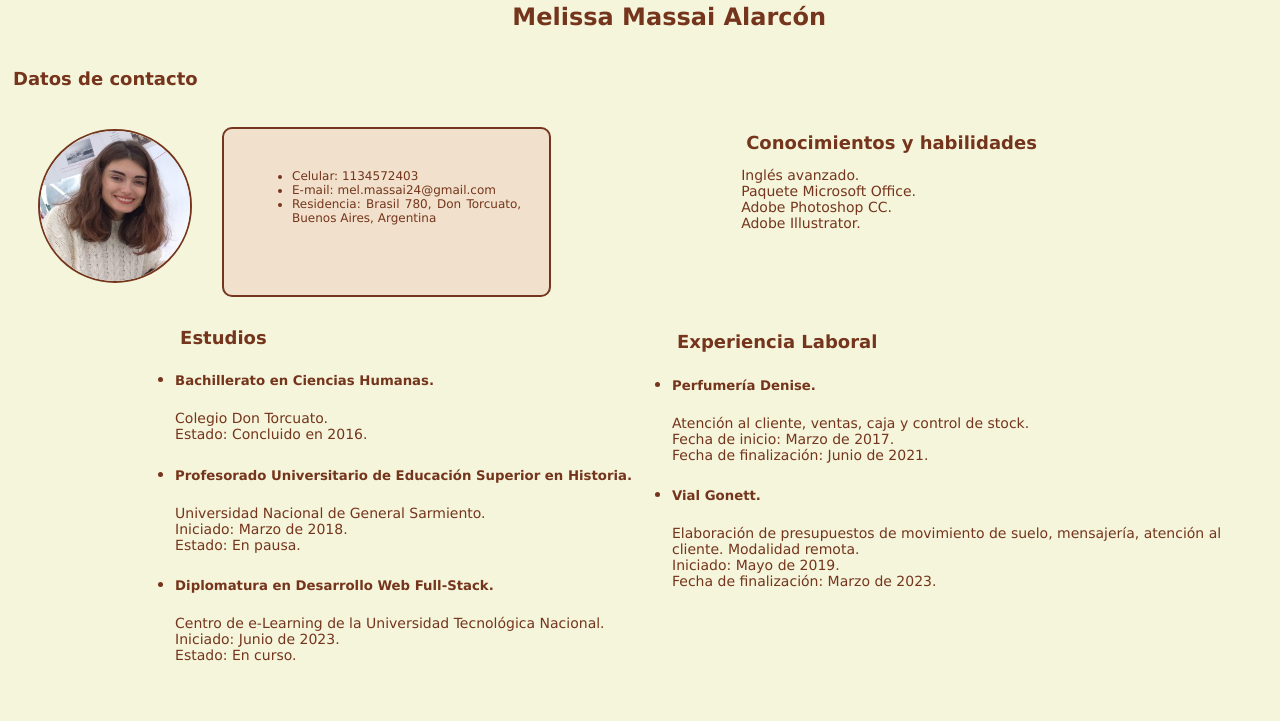
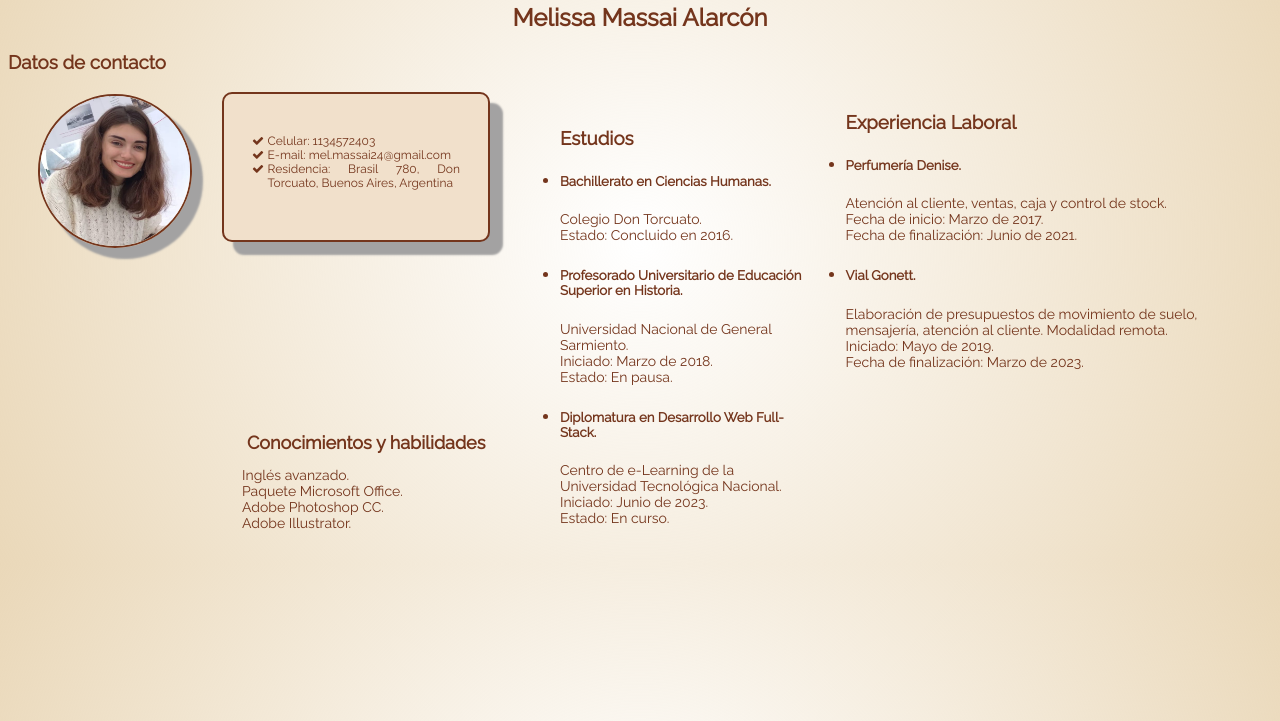
Before and after one commit to melissaalarcon/tarea-5, a plain HTML site: page index.html in a window 1280 px wide. Shown: the part 79-800 px from the top of the page. Drawn offline with Linux system fonts and the light colour scheme.

Commit message:
nuevos cambios y gradiante

```diff
--- a/index.html
+++ b/index.html
@@ -5,27 +5,31 @@
     <meta name="viewport" content="width=device-width, initial-scale=1.0">
     <title>Curriculum Vitae</title>
     <link rel="stylesheet" href="styles.css">
+    <link rel="preconnect" href="https://fonts.googleapis.com">
+    <link rel="preconnect" href="https://fonts.gstatic.com" crossorigin>
+    <link href="https://fonts.googleapis.com/css2?family=Raleway:ital,wght@0,100;0,400;1,100;1,400&display=swap" rel="stylesheet">
+    <link rel="stylesheet" href="https://maxcdn.bootstrapcdn.com/font-awesome/4.5.0/css/font-awesome.min.css">
 </head>
-<body><h1>&nbsp;&nbsp;CURRICULUM VITAE</h1>
-    <h2>&nbsp;&nbsp;&nbsp;&nbsp;&nbsp;&nbsp;&nbsp;Melissa Massai Alarcón</h2>
+<body>
+<h1>CURRICULUM VITAE</h1>
+    <h2>Melissa Massai Alarcón</h2>
 <h3>Datos de contacto</h3>
     <div id="main">
     <div class=avatar><img src="img/2023-05-08-21.44.03.jpeg" alt="profile picture user" height="150"></div>
-    <div class="ficha"><ul>
-        <li>Celular:&nbsp;1134572403</li>
-        <li>E-mail:&nbsp;mel.massai24@gmail.com</li>
-        <li>Residencia:&nbsp;Brasil 780, Don Torcuato, Buenos Aires, Argentina</li>
-    </ul></div>
+    <div class="ficha"><ul class="parent">
+        <li class="data">Celular:&nbsp;1134572403</li>
+        <li class="data">E-mail:&nbsp;mel.massai24@gmail.com</li>
+        <li class="data">Residencia:&nbsp;Brasil 780, Don Torcuato, Buenos Aires, Argentina</li>
+    </ul>
     <div class="extras">
-        <h3>Conocimientos y habilidades</h3>
+        <h4>Conocimientos y habilidades</h4>
         <p>Inglés avanzado.<br>
         Paquete Microsoft Office.<br>
         Adobe Photoshop CC.<br>
-        Adobe Illustrator.</p>
+        Adobe Illustrator.</p></div>
     </div>
-    </div>
-    <div id="secondbox"><ul>
-        <div><h3>Estudios</h3>
+    <div class="secondbox"><ul>
+        <h3>Estudios</h3>
         <li><h5>Bachillerato en Ciencias Humanas.</h5></li>
         <p>Colegio Don Torcuato.<br>
             Estado: Concluido en 2016.</p>
@@ -36,10 +40,9 @@
         <li><h5>Diplomatura en Desarrollo Web Full-Stack.</h5></li>
         <p>Centro de e-Learning de la Universidad Tecnológica Nacional.<br>
             Iniciado:&nbsp;Junio de 2023.<br>
-            Estado: En curso.</p></div>
-    </ul>
-    <ul>
-        <div class="experience"><h3>Experiencia Laboral</h3>
+            Estado: En curso.</p></ul></div>
+    <div class="experience"><ul>
+        <h3>Experiencia Laboral</h3>
         <li><h5>Perfumería Denise.</h5></li>
         <p>Atención al cliente, ventas, caja y control de stock.<br>
         Fecha de inicio:&nbsp;Marzo de 2017.<br>
@@ -47,7 +50,6 @@
         <li><h5>Vial Gonett.</h5></li>
         <p>Elaboración de presupuestos de movimiento de suelo, mensajería, atención al cliente. Modalidad remota.<br>
             Iniciado:&nbsp;Mayo de 2019.<br>
-            Fecha de finalización:&nbsp;Marzo de 2023.</p></div>
-    </ul></div>
+            Fecha de finalización:&nbsp;Marzo de 2023.</p></ul></div>
 </body>
 </html>
--- a/styles.css
+++ b/styles.css
@@ -1,26 +1,29 @@
 body{
     background-color: beige;
+    background: rgb(245,245,220);
+    background: radial-gradient(circle, rgba(245,245,220,0) 0%, rgba(234,216,185,1) 100%);
 }
 h1{
-    background-color: beige;
     color: rgb(116, 53, 28);
-    font-family: Verdana, Geneva, Tahoma, sans-serif;
+    font-family: 'Raleway', sans-serif;
     font-size: 34px;
     font-weight: bold;
     text-align: center;
 }
 h2{
-    background-color: beige;
     color: rgb(116, 53, 28);
-    font-family: Verdana, Geneva, Tahoma, sans-serif;
+    font-family: 'Raleway', sans-serif;
     font-size: 24px;
     text-align: center;
     margin-top: -4px;
 }
 h3{
-    background-color: beige;
     color: rgb(116, 53, 28);
-    font-family: Verdana, Geneva, Tahoma, sans-serif;
+    font-family: 'Raleway', sans-serif;
+}
+h4{
+    color: rgb(116, 53, 28);
+    font-family: 'Raleway', sans-serif;
     font-size: 18px;
     margin: 3%;
     margin-left: 5px;
@@ -38,46 +41,64 @@ h3{
     width: 150px;
     border-radius: 50%;
     border: 2px solid rgb(116, 53, 28);
+    box-shadow: 10px 10px 2px 1px #a3a2a2;
     margin: 1%;
     margin-right: 30px;
     margin-left: 30px;
 }
 .ficha{
     background-color: rgb(241, 224, 203);
-    width: 360px;
-    height: 170px;
+    width: 380px;
+    height: 150px;
     padding: 28px;
     box-sizing: border-box;
+    box-shadow: 12px 12px 2px 1px #a3a2a2;
     border: 2px solid rgb(116, 53, 28);
     border-radius: 10px;
     text-align: justify;
     font-size: 12px;
+    display: flex;
 }
 .extras{
-    margin: 6%;
-    margin-left: 190px;
-    margin-bottom: 40px;
-    margin-top: -5px;
+    margin-left: -10px;
+    margin-bottom: 90px;
+    margin-top: -300px;
     width: 350px;
     height: 100px;
     box-sizing: border-box;
-    padding: -20px;
+    top: 100%;
+    position: absolute;
 }
-#secondbox{
+.secondbox{
     display: flex;
     justify-content: right;
+    margin-left: 30px;
 }
 .experience{
     box-sizing: border-box;
-    width: 600px;
 }
 p{
-    background-color: beige;
     color: rgb(116, 53, 28);
-    font-family: Verdana, Geneva, Tahoma, sans-serif;
+    font-family: 'Raleway', sans-serif;
     font-size: 14px;
 }
 li{
     color: rgb(116, 53, 28);
-    font-family: Verdana, Geneva, Tahoma, sans-serif;
+    font-family: 'Raleway', sans-serif;
 }
+.parent{
+    --icon-space: 1.3em;
+    list-style: none;
+    padding: 0;
+}
+.data{
+    font-family: 'Raleway', sans-serif;
+    padding-left: var(--icon-space);
+}
+.data:before{
+    content: "\f00c"; /* FontAwesome Unicode */
+    font-family: FontAwesome;
+    display: inline-block;
+    margin-left: calc( var(--icon-space) * -1 );
+    width: var(--icon-space);
+}
```
